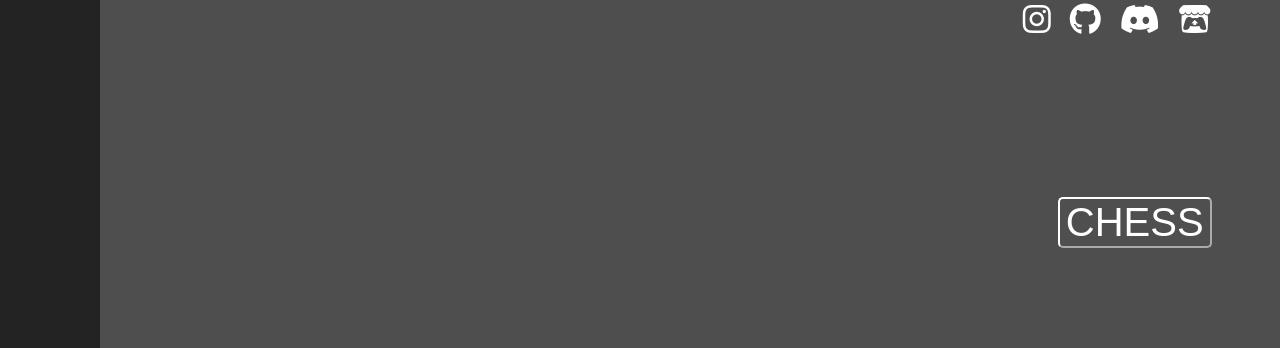
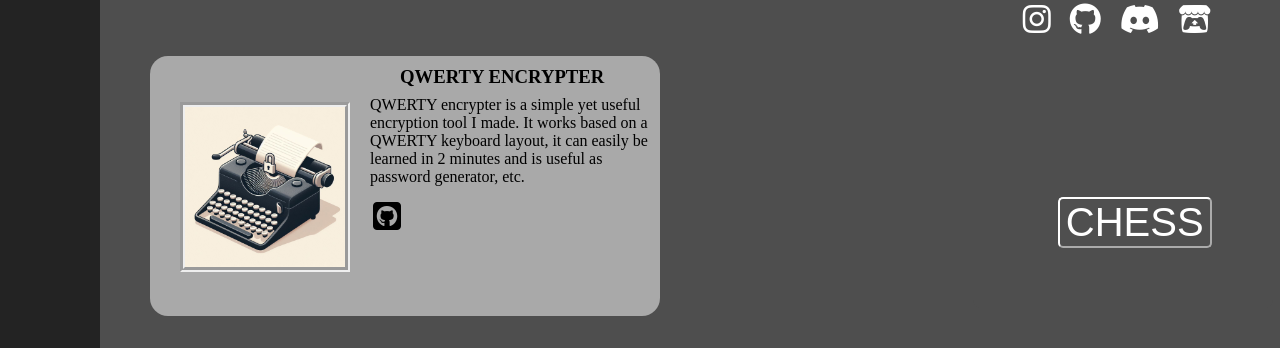
Before and after one commit to AleksaMilosevic07/AleksaMilosevic07.github.io, a plain HTML site: page index.html in a window 1280 px wide. Shown: the part 452-800 px from the top of the page. Drawn offline with Linux system fonts and the light colour scheme.

Commit message:
Added the Qwerty project to the website

```diff
--- a/index.html
+++ b/index.html
@@ -25,6 +25,19 @@
     <!-- Block for projects -->
     <div class="block projectsBlock">
         <h1 class="projectsText">Projects</h1>
+        <br>
+        <div class="block project" style="position: relative; top:80px; left:50px">
+            <h3 style="position:relative; top:10px; left: 250px; color: black;">QWERTY ENCRYPTER</h3>
+            <p style="position: relative; color: black; left: 220px; ">
+                QWERTY encrypter is a simple yet useful <br>
+                encryption tool I made. It works based on a <br>
+                QWERTY keyboard layout, it can easily be <br>
+                learned in 2 minutes and is useful as <br>
+                password generator, etc.<br>
+            </p>
+            <img src="Pictures/QWERTYencryption.jpg" style="position: relative; width: 160px; height: 160px; left: 30px; bottom: 100px; border-style: groove; border-width: 5px;">
+            <i class="fa-brands fa-square-github fa-2xl" style="position: relative; left: 49px; bottom: 150px; color: #000000; cursor: pointer;" onclick="window.open('https://github.com/AleksaMilosevic07/QWERTY-decription', '_blank');"></i>
+        </div>
 
     </div>
     <br>
--- a/styles.css
+++ b/styles.css
@@ -122,3 +122,10 @@ h1, h2, h3, h4, h5, h6, p {
     position: absolute;
     left: 580px;
 }
+
+.project  {
+    background-color:darkgray;
+    border-radius: 18px;
+    height: 260px;
+    width: 510px;
+}
```
Also changed, not shown: Pictures/QWERTYencryption.jpg (added).
